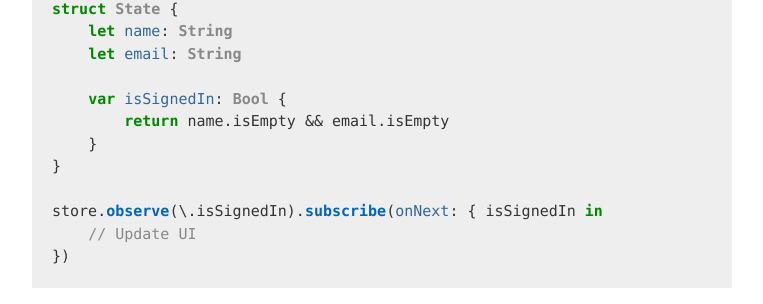
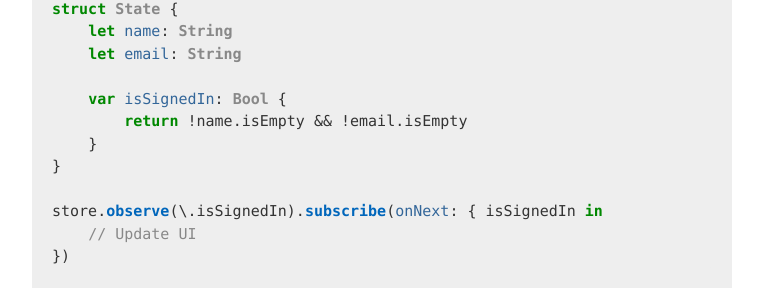
Before and after one commit to mminer/mminer.github.com, a Jekyll site: the page built from _posts/2017-11-12-redux-esque-store-in-swift.md, in a window 1280 px wide and 900 px high, scrolled down 4288 px. Shown: the part 148-452 px from the top of the window, without its empty margins (258-1021 px from the left). Built offline with Jekyll 4.4.1, drawn with Linux system fonts in a browser that asks for light colours.

```diff
--- a/_posts/2017-11-12-redux-esque-store-in-swift.md
+++ b/_posts/2017-11-12-redux-esque-store-in-swift.md
@@ -163,7 +163,7 @@ struct State {
     let email: String
 
     var isSignedIn: Bool {
-        return name.isEmpty && email.isEmpty
+        return !name.isEmpty && !email.isEmpty
     }
 }
 
```
